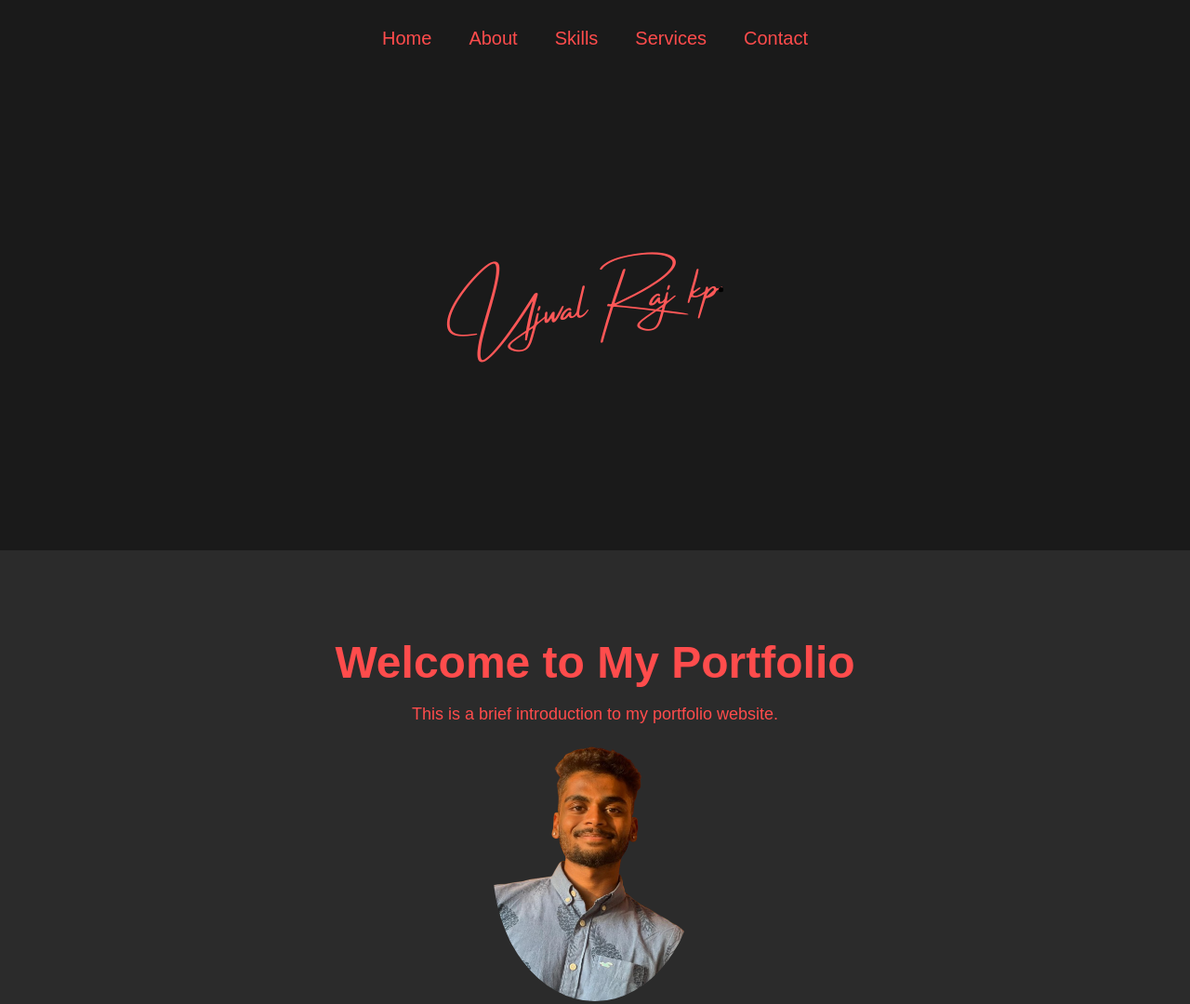
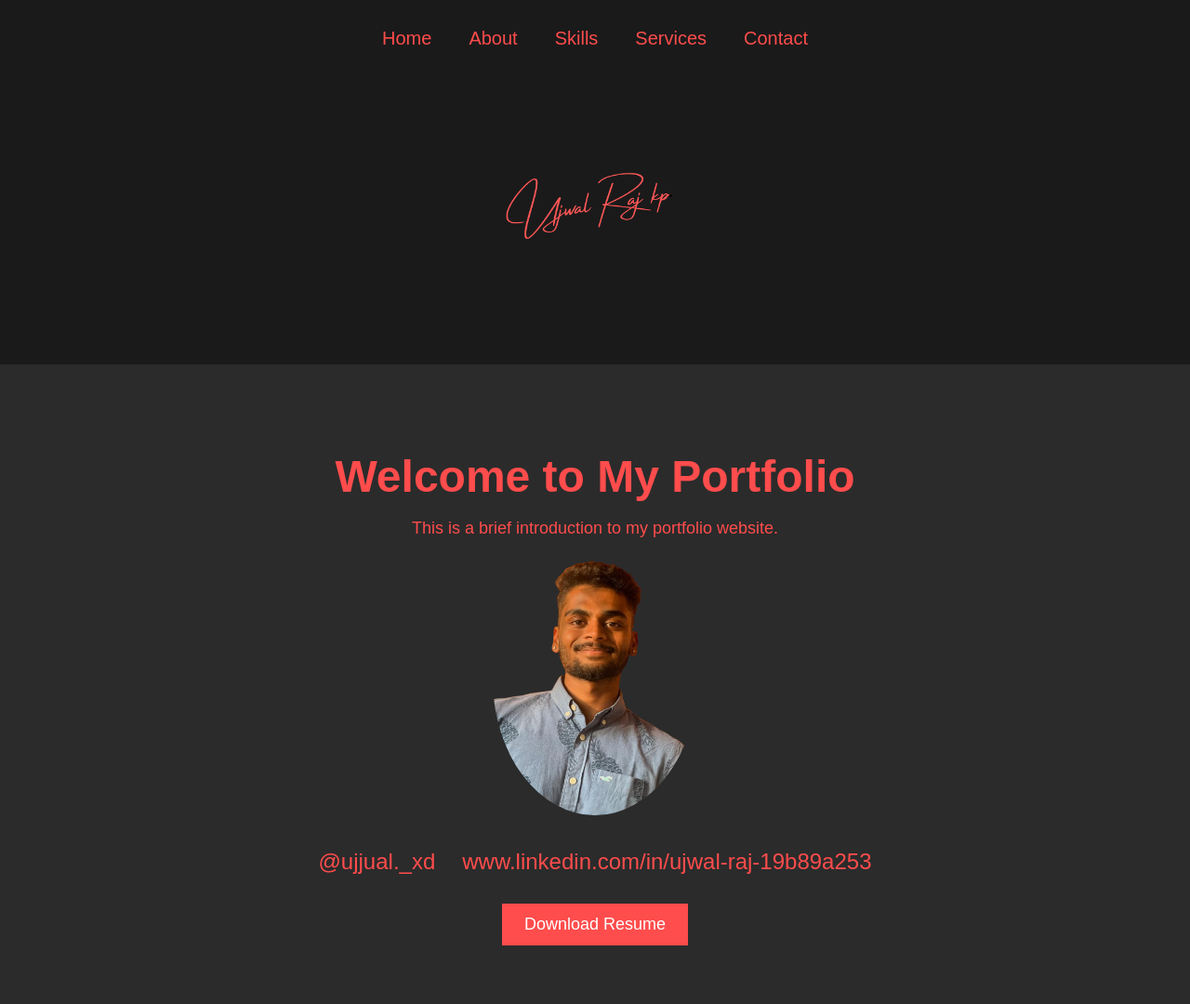
Before and after one commit to trexiznub/portfoliousingcss, a plain HTML site: page index.html in a window 1280 px wide. Shown: the top 1080 px of the page at 93% size. Drawn offline with Linux system fonts and the light colour scheme.

Commit message:
Update index.css

```diff
--- a/index.css
+++ b/index.css
@@ -43,8 +43,8 @@ nav ul li a {
 }
 
 .logo img {
-    max-width: 5000px;
-    height: 500px;
+    max-width: 300px;
+    height: 300px;
 }
 
 /* Home section */
```
